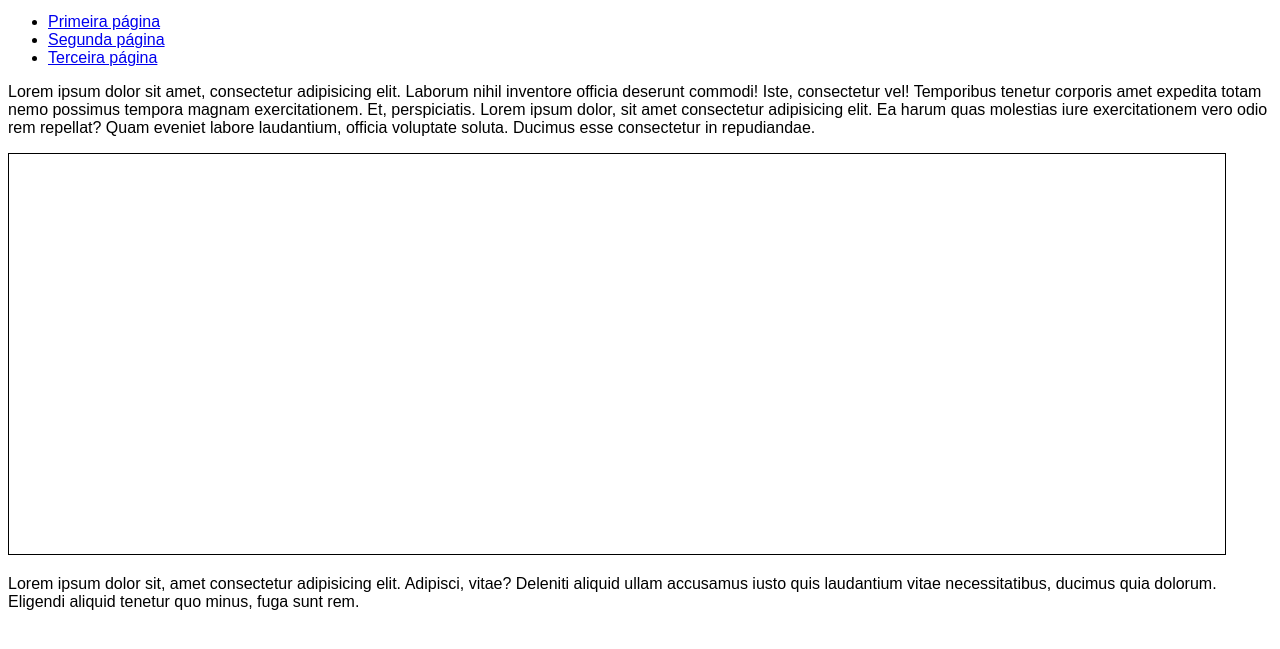
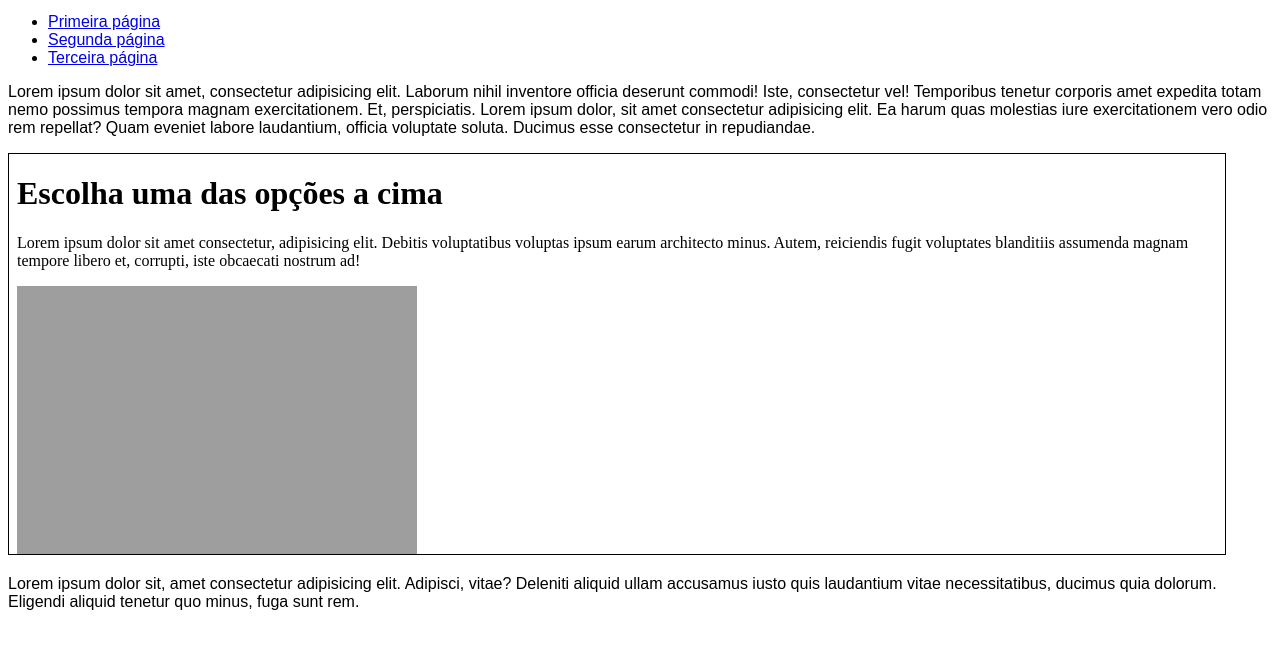
Before and after one commit to EricSouzaDev/HTML-CSS, a plain HTML site: page exercicios/ex024/iframe003.html in a window 1280 px wide. Shown: the part 119-768 px from the top of the page. Drawn offline with Linux system fonts and the light colour scheme.

Commit message:
atualz iframe

```diff
--- a/exercicios/ex024/iframe003.html
+++ b/exercicios/ex024/iframe003.html
@@ -29,7 +29,7 @@
 
     <p>Lorem ipsum dolor sit amet, consectetur adipisicing elit. Laborum nihil inventore officia deserunt commodi! Iste, consectetur vel! Temporibus tenetur corporis amet expedita totam nemo possimus tempora magnam exercitationem. Et, perspiciatis. Lorem ipsum dolor, sit amet consectetur adipisicing elit. Ea harum quas molestias iure exercitationem vero odio rem repellat? Quam eveniet labore laudantium, officia voluptate soluta. Ducimus esse consectetur in repudiandae.</p>
 
-    <iframe src="" frameborder="0" id="tela" name="frame">
+    <iframe srcdoc="<h1>Escolha uma das opções a cima</h1><p>Lorem ipsum dolor sit amet consectetur, adipisicing elit. Debitis voluptatibus voluptas ipsum earum architecto minus. Autem, reiciendis fugit voluptates blanditiis assumenda magnam tempore libero et, corrupti, iste obcaecati nostrum ad!</p><img src='https://encrypted-tbn0.gstatic.com/images?q=tbn:ANd9GcSs6ubtG2ZUWF6-rMdUCih3LjCLY5W64fJX-A&usqp=CAU'>" frameborder="0" id="tela" name="frame">
         <p>Infelizmente seu navegador não é compatível com isso.</p>
     </iframe>
 
```
